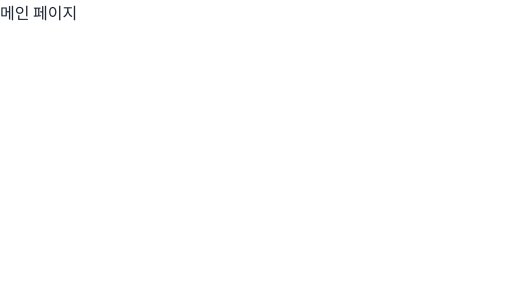
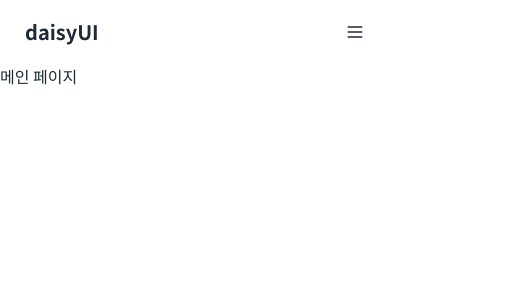
Before and after one commit to rhino-ty/Taeyeon_Portfoilo, a Next.js app: page / in a window 390 px wide. Shown: the top 300 px of the page, 531 px wide, since content can reach past the window. Built offline with nearby package versions, Linux system fonts and the light colour scheme.

Commit message:
feat: 헤더 추가 디자인 및 로직 미완성이라 추후 구현

```diff
--- a/src/app/layout.tsx
+++ b/src/app/layout.tsx
@@ -2,6 +2,7 @@ import type { Metadata } from 'next';
 import '../styles/globals.css';
 import { ThemeProviders } from '@/utils/theme-provider';
 import { Noto_Sans_KR } from 'next/font/google'; // 한글 NotoSans를 사용.
+import HeaderComponent from '@/layouts/header';
 
 // Noto Sans Korean
 const notoSansKr = Noto_Sans_KR({
@@ -38,7 +39,10 @@ export default function RootLayout({
   return (
     <html suppressHydrationWarning>
       <body className={notoSansKr.className}>
-        <ThemeProviders>{children}</ThemeProviders>
+        <ThemeProviders>
+          <HeaderComponent />
+          {children}
+        </ThemeProviders>
       </body>
     </html>
   );
--- /dev/null
+++ b/src/layouts/header/index.tsx
@@ -0,0 +1,89 @@
+export default function HeaderComponent() {
+  return (
+    <div className='navbar bg-base-100'>
+      <div className='navbar-start'>
+        <a className='btn btn-ghost text-xl'>daisyUI</a>
+      </div>
+      <div className='navbar-end'>
+        <ul className='menu menu-horizontal hidden px-1 lg:flex'>
+          <li>
+            <a>Item 1</a>
+          </li>
+          <li>
+            <a>Item 3</a>
+          </li>
+          <li>
+            <details className='dropdown'>
+              <summary>Theme</summary>
+              <ul className='dropdown-content'>
+                <li>
+                  <input
+                    type='radio'
+                    name='theme-dropdown'
+                    className='theme-controller btn btn-sm btn-block btn-ghost justify-start'
+                    aria-label='System'
+                    value='default'
+                  />
+                </li>
+                <li>
+                  <input
+                    type='radio'
+                    name='theme-dropdown'
+                    className='theme-controller btn btn-sm btn-block btn-ghost justify-start'
+                    aria-label='Light'
+                    value='light'
+                  />
+                </li>
+                <li>
+                  <input
+                    type='radio'
+                    name='theme-dropdown'
+                    className='theme-controller btn btn-sm btn-block btn-ghost justify-start'
+                    aria-label='Dark'
+                    value='dark'
+                  />
+                </li>
+              </ul>
+            </details>
+          </li>
+        </ul>
+        <div className='dropdown'>
+          <div tabIndex={0} role='button' className='btn btn-ghost lg:hidden'>
+            <svg
+              xmlns='http://www.w3.org/2000/svg'
+              fill='none'
+              viewBox='0 0 24 24'
+              className='inline-block h-5 w-5 stroke-current'
+            >
+              <path
+                strokeLinecap='round'
+                strokeLinejoin='round'
+                strokeWidth='2'
+                d='M4 6h16M4 12h16M4 18h16'
+              ></path>
+            </svg>
+          </div>
+          <ul
+            tabIndex={0}
+            className='menu menu-sm dropdown-content bg-base-100 rounded-box z-[1] mt-3 w-52 p-2 shadow'
+          >
+            <li>
+              <a>Item 1</a>
+            </li>
+            <li>
+              <a>Parent</a>
+              <ul className='p-2'>
+                <li>
+                  <a>Submenu 1</a>
+                </li>
+                <li>
+                  <a>Submenu 2</a>
+                </li>
+              </ul>
+            </li>
+          </ul>
+        </div>
+      </div>
+    </div>
+  );
+}
```
